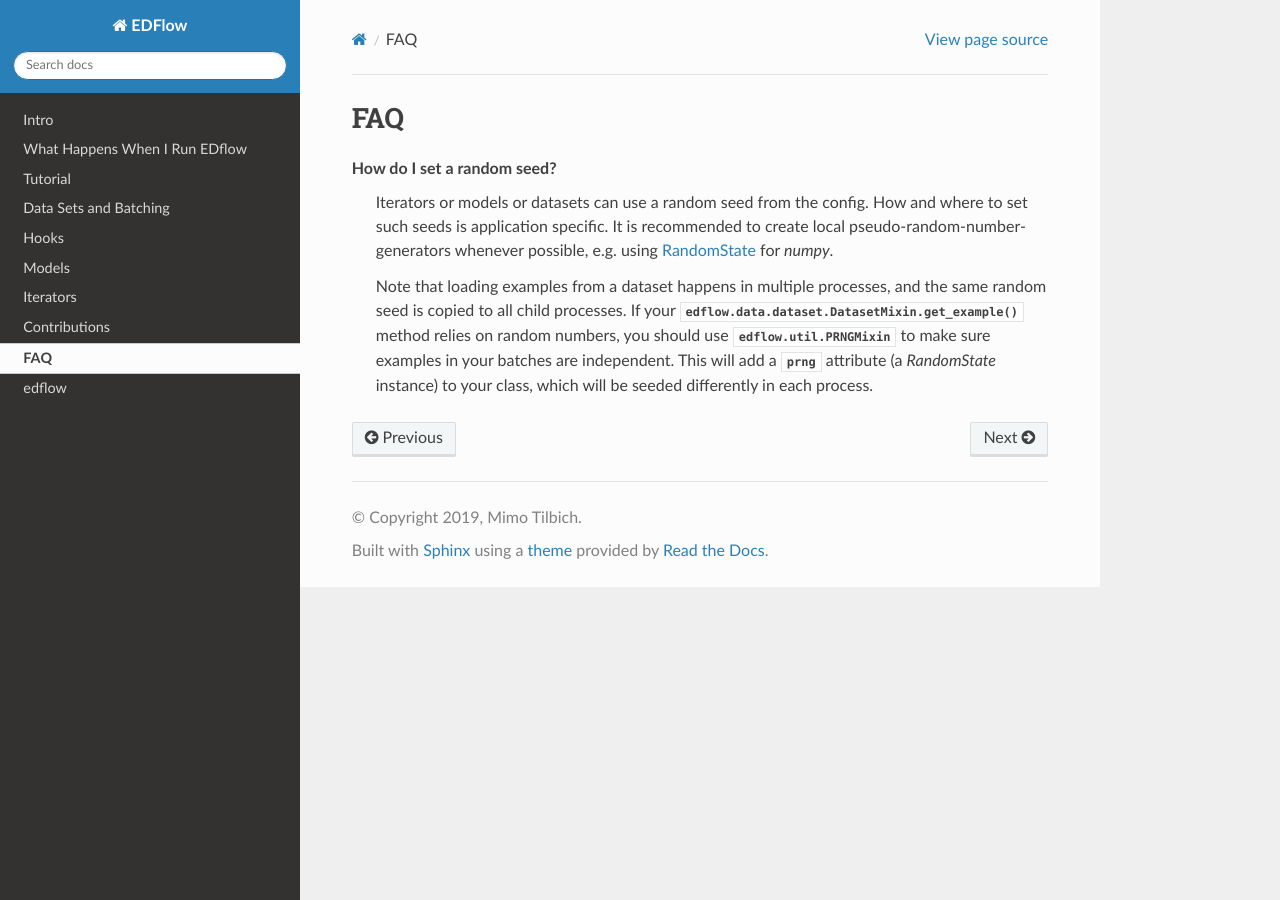
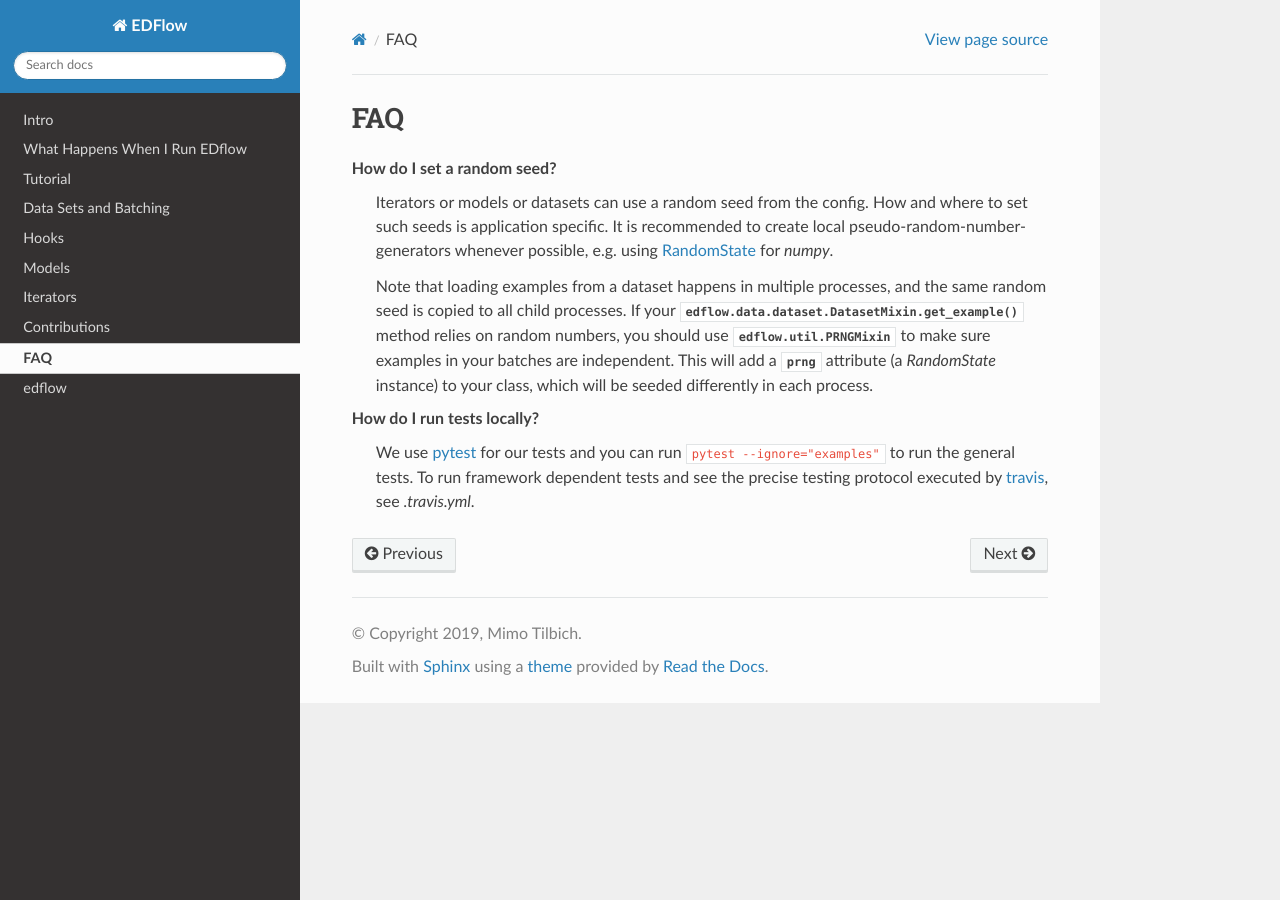
Before and after one commit to pesser/edflow, a Sphinx documentation site: the page built from docs/source/faq.rst, in a window 1280 px wide. Built offline with Sphinx 7.4.7 and the Read the Docs theme 2.0.0, drawn with Linux system fonts in a browser that asks for light colours.

Commit message:
run tests doc

```diff
--- a/docs/source/faq.rst
+++ b/docs/source/faq.rst
@@ -17,3 +17,9 @@ How do I set a random seed?
    in your batches are independent. This will add a :attr:`prng` attribute (a
    `RandomState` instance) to your class, which will be seeded differently in
    each process.
+
+How do I run tests locally?
+   We use `pytest <https://docs.pytest.org/en/latest/>`_ for our tests and you
+   can run ``pytest --ignore="examples"`` to run the general tests. To run
+   framework dependent tests and see the precise testing protocol executed by
+   `travis <https://travis-ci.org/>`_, see `.travis.yml`.
```
